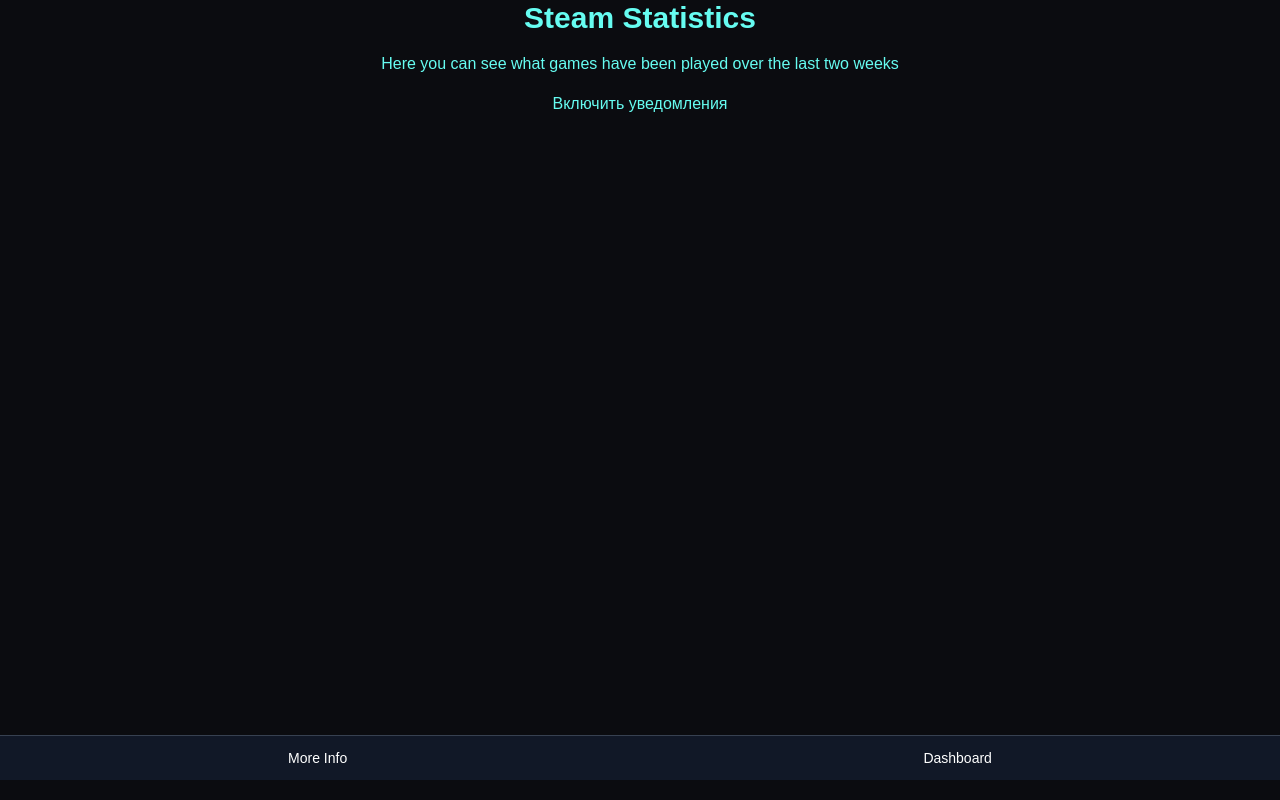
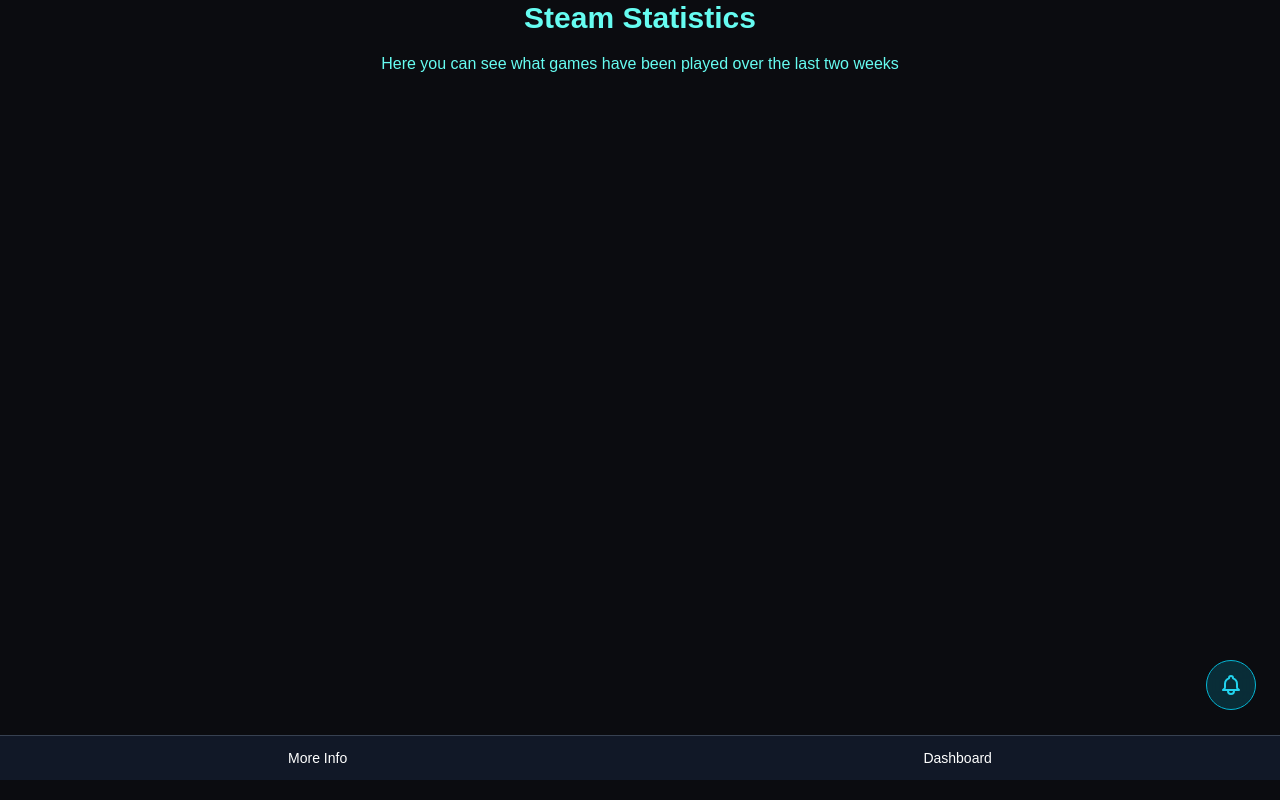
Before and after one commit to aliakseizhydko/steam_tracker, a Flask app: page / in a window 1280 px wide. Run offline with Flask 3, Linux system fonts and the light colour scheme; data that the repository does not hold is empty; some libraries are stand-ins or nearby versions.

Commit message:
Change button

```diff
--- a/main.py
+++ b/main.py
@@ -9,8 +9,10 @@
 app = Flask(__name__)
 
 load_dotenv()
-app.config['SQLALCHEMY_DATABASE_URI'] = os.getenv("DATABASE_URL")
-app.config['SQLALCHEMY_TRACK_MODIFICATIONS'] = False
+app.config.update(
+    SQLALCHEMY_DATABASE_URI=os.getenv("DATABASE_URL"),
+    SQLALCHEMY_TRACK_MODIFICATIONS=False,
+)
 
 STEAM_API_KEY = os.getenv("STEAM_API_KEY")
 STEAM_ID = os.getenv("STEAM_ID")
@@ -131,24 +133,25 @@
         total_minutes = sum(v["end"] - v["start"] for v in stats_dict.values())
         total_hours = round(total_minutes / 60, 1)
 
-        if total_hours > 2:
-            phrases = [
-                f"Come on! {total_hours}h! Really? Go touch the grass today!",
-                f"{total_hours}h! You can't live yesterday again",
-                f"If you spent {total_hours} hours every day learning programming, you would have been on the Forbes list a long time ago."
-            ]
-        else:
-            phrases = [
-                f"{total_hours}h! I hope yesterday was a really great day!",
-                f"Just {total_hours}h. Life really is beautiful, isn't it?",
-                f"Well... {total_hours}h. This is truly a success."
-            ]
+        phrases = (
+                    [
+                        f"Come on! {total_hours}h! Really? Go touch the grass today!",
+                        f"{total_hours}h! You can't live yesterday again",
+                        f"If you spent {total_hours} hours every day learning programming, you would have been on the Forbes list a long time ago."
+                    ]
+                    if total_hours > 2 else
+                    [
+                        f"{total_hours}h! I hope yesterday was a really great day!",
+                        f"Just {total_hours}h. Life really is beautiful, isn't it?",
+                        f"Well... {total_hours}h. This is truly a success."
+                    ]
+                )
 
         message = random.choice(phrases)
 
         # Need check later
         if total_minutes > 0:
-            send_push("Push is here!", message)
+            send_push(message)
 
         stat = DailyStat(date=yesterday, total_minutes=int(total_minutes), message=message)
         db.session.merge(stat)
@@ -188,7 +191,7 @@
 scheduler.add_job(
     func=update_daily_stat,
     trigger="cron",
-    hour=8, minute=5,
+    hour=6, minute=40,
     id="daily_stat_job",
     replace_existing=True
 )
@@ -323,14 +326,13 @@
 
 
 
-def send_push(title, body):
+def send_push(body):
     subscriptions = PushSubscription.query.all()
     if not subscriptions:
         print("No push subscriptions :(")
         return
 
     payload = json.dumps({
-        "title": title,
         "body": body,
         "icon": "/static/pics/icon0.png"
     })
--- a/templates/index.html
+++ b/templates/index.html
@@ -39,9 +39,18 @@
             <span>Dashboard</span>
         </a>
     </nav>
+
+    <div id="pushNotificationPrompt" class="fixed bottom-28 right-6 z-40"
+        style="bottom: calc(env(safe-area-inset-bottom, 0px) + 90px);">
+        <button id="enablePush"
+                class="p-3 bg-cyan-500/20 backdrop-blur-md border border-cyan-500 rounded-full hover:bg-cyan-500/40 transition-all">
+            <svg class="w-6 h-6 text-cyan-400" fill="none" stroke="currentColor" viewBox="0 0 24 24">
+                <path stroke-linecap="round" stroke-linejoin="round" stroke-width="2"
+                      d="M15 17h5l-1.405-1.405A2.032 2.032 0 0118 14.158V11a6.002 6.002 0 00-4-5.659V5a2 2 0 10-4 0v.341C7.67 6.165 6 8.388 6 11v3.159c0 .538-.214 1.055-.595 1.436L4 17h5m6 0v1a3 3 0 11-6 0v-1m6 0H9"></path>
+            </svg>
+        </button>
+    </div>
 </body>
-
-<button id="enablePush">Включить уведомления</button>
 
 <script>
 const VAPID_PUBLIC_KEY = "{{ vapid_public_key | safe }}";
@@ -61,11 +70,11 @@
 document.getElementById("enablePush").addEventListener("click", async () => {
   try {
     const reg = await navigator.serviceWorker.register("/static/service-worker.js");
-    console.log("SW зарегистрирован:", reg);
+    console.log("SW registered:", reg);
 
     const permission = await Notification.requestPermission();
     if (permission !== "granted") {
-      alert("Разрешение не выдано");
+      alert("Permission denied");
       return;
     }
 
@@ -80,9 +89,9 @@
       body: JSON.stringify(sub.toJSON())
     });
 
-    alert("✅ Уведомления включены!");
+    alert("Notifications are enabled!");
   } catch (err) {
-    console.error("Ошибка подписки:", err);
+    console.error("Error:", err);
   }
 });
 </script>
```
